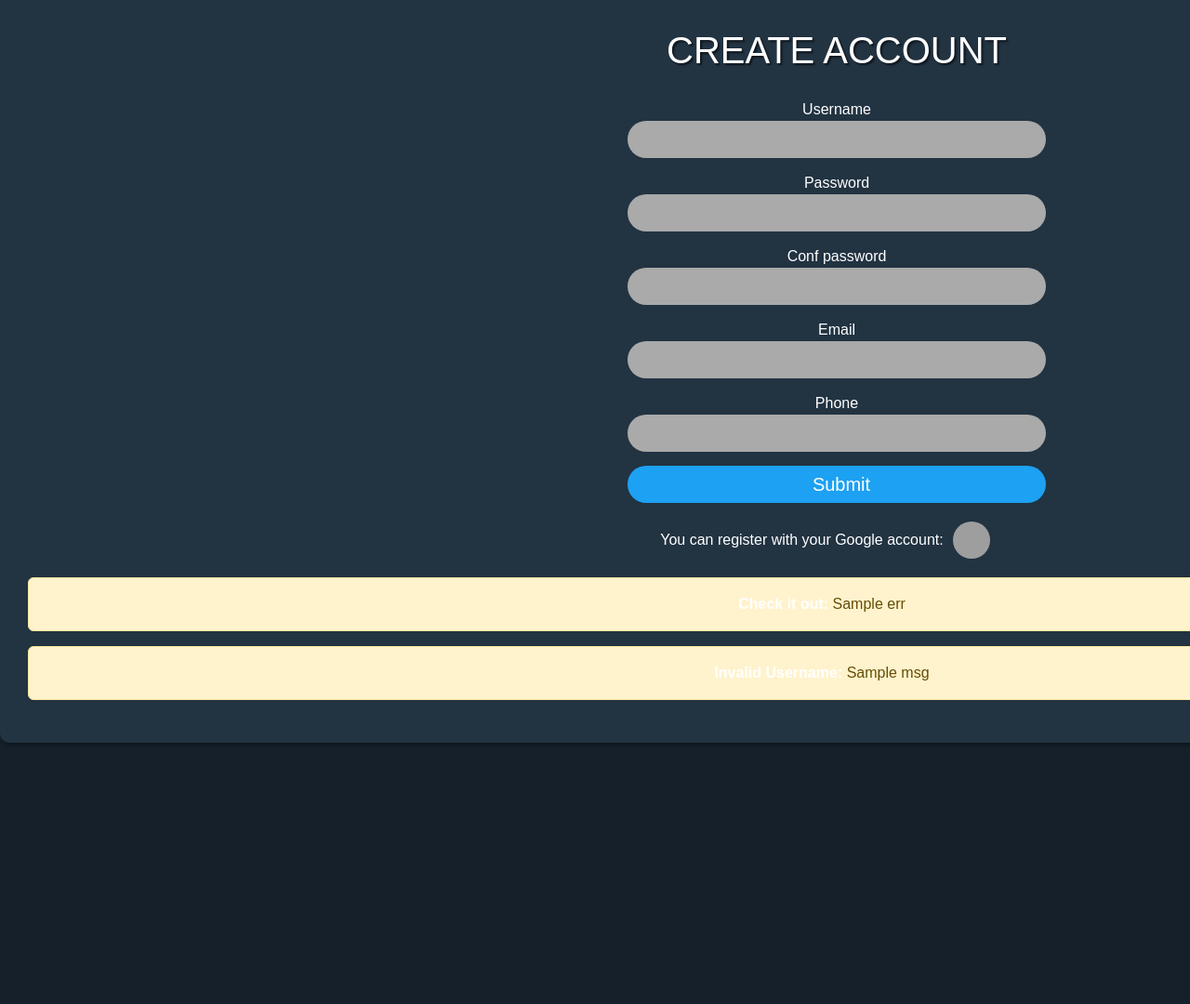
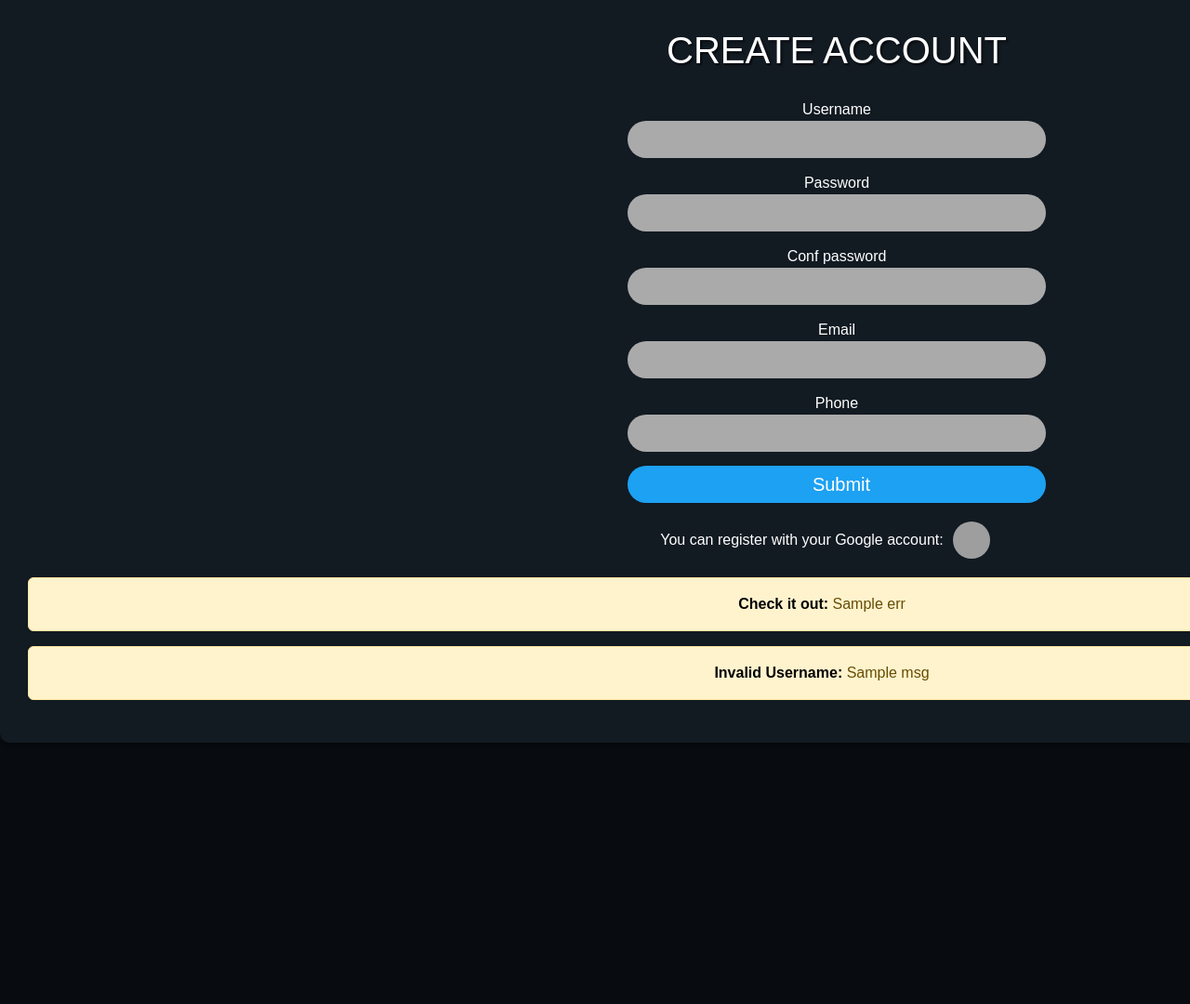
Before and after one commit to ErickDevPereira/MoviesDBWeb, a Python web app: template templates/register.html in a window 1280 px wide; the page is wider, and only the part inside the window is pictured. Shown: the part 200-1280 px from the top of that part at 93% size. Run offline with Jinja, Linux system fonts and the light colour scheme; the template is opened without the code that fills it: most values are stand-ins (such as "Sample title", 1, 10 or a date in 2020); form fields are guessed from the names that the template uses; grey boxes are pictures that could not be loaded.

Commit message:
I've improved the frontend

```diff
--- a/data_handling/data_visualization.py
+++ b/data_handling/data_visualization.py
@@ -34,7 +34,8 @@ def year_bar(base: List[int], response: List[int | float], path: str, color: str
     apply_style(color = border_color)
     plt.xlabel("Year", fontdict = {"family": "monospace", "size": font_size, "color": border_color})
     plt.ylabel("Average score", fontdict = {"family": "monospace", "size": font_size, "color": border_color})
-    plt.bar(base, response, color = color)
+    base_str = [str(element) for element in base]
+    plt.bar(base_str, response, color = color)
     plt.tight_layout()
     plt.savefig(path, dpi = 75, transparent = True)
     plt.clf()
--- a/static/form_style.css
+++ b/static/form_style.css
@@ -3,20 +3,18 @@
 
 :root {
     --font: roboto, sans-serif;
-    --col0: #223342;
-    --col1: #15202b;
-    --col2: #021750;
+    --col0: #121a22;
+    --col1: #080b0f;
+    --col2: #10204b;
     --col3: #aaaaaa;
-    --col4: #381d32;
-    --col5: #70a9cc;
-    --col6: #3a536b;
+    --col4: #42273c;
+    --col6: #2d3944;
     --col_nav : #1DA1F2;
     --col_nav_hover : #187cb9;
-    --white_row: #8ab4c5;
-    --dark_row: #708da3;
+    --white_row: #7e99b4;
+    --dark_row: #536b81;
     --input_color: rgb(37, 37, 37);
 }
-
 
 * {
     text-align: center;
@@ -148,8 +146,8 @@ div.search_movie {
     height: 30px;
     border-radius: 10px 10px 10px 10px;
     border-width: 2px;
-    border-color: var(--col2);
     border-style: solid;
+    border-color: black;
 }
 
 .send_comment:hover {
--- a/static/style.css
+++ b/static/style.css
@@ -3,17 +3,16 @@
 
 :root {
     --font: roboto, sans-serif;
-    --col0: #223342;
-    --col1: #15202b;
+    --col0: #121a22;
+    --col1: #080b0f;
     --col2: #021750;
     --col3: #aaaaaa;
     --col4: #381d32;
-    --col5: #70a9cc;
-    --col6: #3a536b;
+    --col6: #2d3944;
     --col_nav : #1DA1F2;
     --col_nav_hover : #187cb9;
-    --white_row: #bfbfbf;
-    --dark_row: #8899a6;
+    --white_row: #7e99b4;
+    --dark_row: #536b81;
     --input_color: rgb(37, 37, 37);
 }
 
--- a/templates/login.html
+++ b/templates/login.html
@@ -28,14 +28,14 @@
     {% for field in fields %}
         {% for err in field %}
             <div class="alert alert-warning alert-dismissible fade show" role="alert">
-                <strong>Check it out: </strong> {{ err }}
+                <strong style = 'color: black'>Check it out: </strong> {{ err }}
                 <button type="button" class="btn-close" data-bs-dismiss="alert" aria-label="Close"></button>
             </div>
         {% endfor %}
     {% endfor %}
     {% for msg in msgs %}
             <div class="alert alert-warning alert-dismissible fade show" role="alert">
-                <strong>Can't access account: </strong> {{ msg }}
+                <strong style = 'color: black;'>Can't access account: </strong> {{ msg }}
                 <button type="button" class="btn-close" data-bs-dismiss="alert" aria-label="Close"></button>
             </div>
     {% endfor %}
--- a/templates/register.html
+++ b/templates/register.html
@@ -53,14 +53,14 @@
     {% for field in fields %}
         {% for err in field %}
             <div class="alert alert-warning alert-dismissible fade show" role="alert">
-                <strong>Check it out: </strong> {{ err }}
+                <strong style = 'color: black;'>Check it out: </strong> {{ err }}
                 <button type="button" class="btn-close" data-bs-dismiss="alert" aria-label="Close"></button>
             </div>
         {% endfor %}
     {% endfor %}
     {% for msg in msgs %}
             <div class="alert alert-warning alert-dismissible fade show" role="alert">
-                <strong>Invalid Username: </strong> {{ msg }}
+                <strong style = 'color: black;'>Invalid Username: </strong> {{ msg }}
                 <button type="button" class="btn-close" data-bs-dismiss="alert" aria-label="Close"></button>
             </div>
     {% endfor %}
--- a/views.py
+++ b/views.py
@@ -177,7 +177,7 @@ def logout():
     session.clear() #Cleaning the session of the user. Now the user will be out of the system.
     return redirect(url_for('login'))
 
-@app.route('/oauth_google')
+@app.route('/')
 def oauth_google():
     session['pre_home'] = True
     if google.authorized:
@@ -234,7 +234,7 @@ def movie(title):
     DB.close()
     return render_template('movie.html',
                             complete_data = complete_data,
-                            img = img,
+                            img = img if img is not None else "None",
                             information = information,
                             username = username,
                             user_has_movie = user_has_movie,
```
Also changed, not shown: other parts of static/style.css (+53 -8 lines), templates/home.html (+9 -4 lines), templates/movie.html (+10 -2 lines), templates/success.html (+10 -0 lines).
